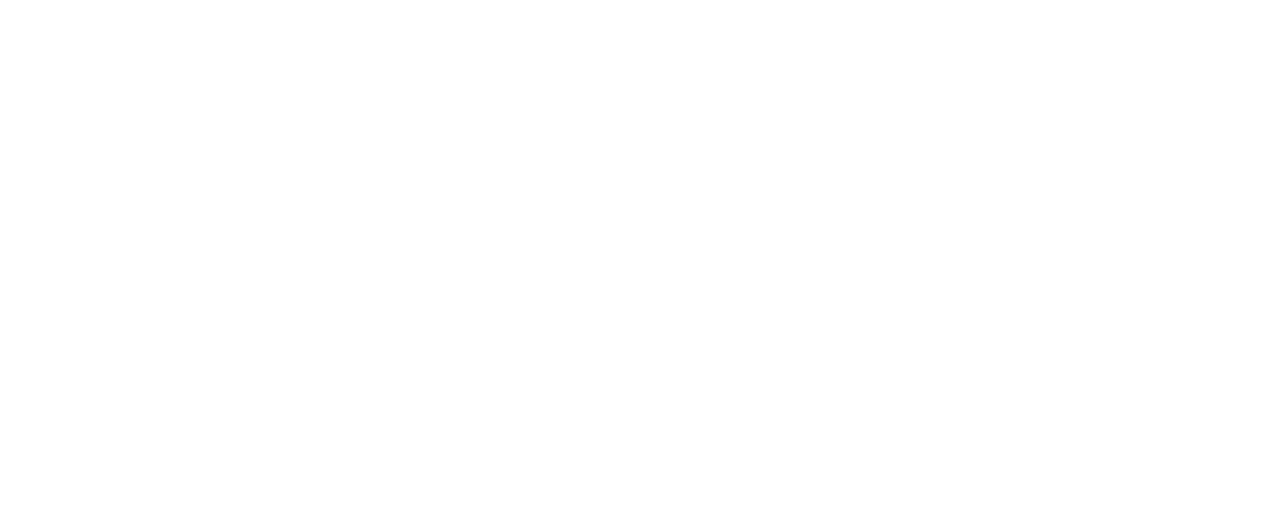
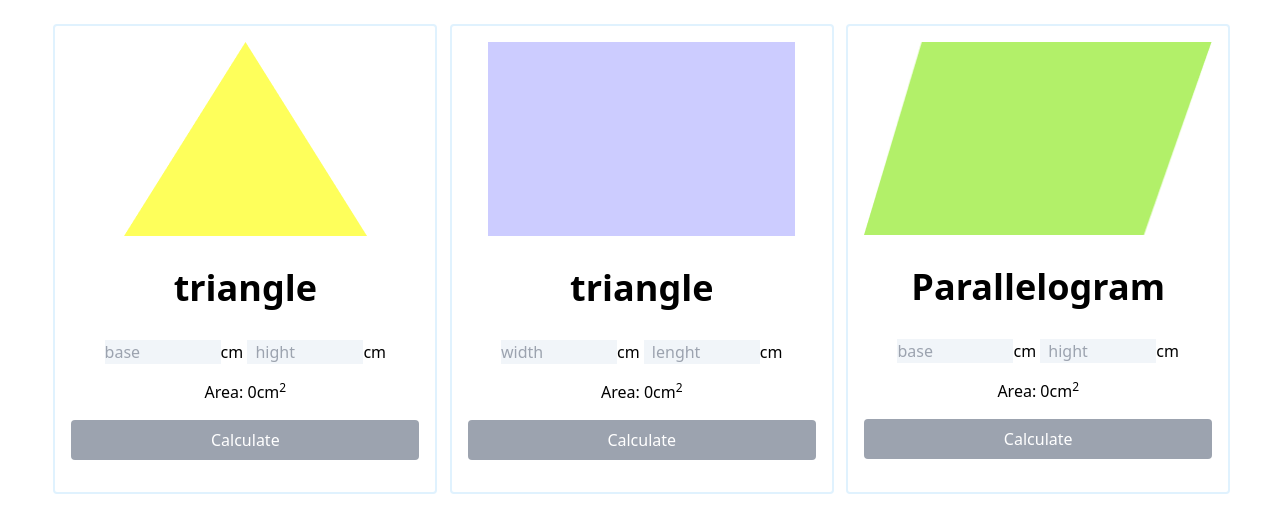
Before and after one commit to Rony-Ahmed6245/geometry-genius, a plain HTML site: page index.html in a window 1280 px wide. Drawn offline with nearby package versions, Linux system fonts and the light colour scheme.

Commit message:
geometre cerated

```diff
--- a/index.html
+++ b/index.html
@@ -5,16 +5,52 @@
     <meta http-equiv="X-UA-Compatible" content="IE=edge">
     <meta name="viewport" content="width=device-width, initial-scale=1.0">
     <title>Geometry Genius</title>
+
     <!-- tailwind css link  -->
-
-
+    <script src="https://cdn.tailwindcss.com"></script>
 </head>
 <body>
 
 
+<!-- <h1 class="text-xl font-bold">hello</h1> -->
+<section class="w-11/12 mx-auto mt-6">
+
+        <div class="grid grid-cols-1 md:grid-cols-2 lg:grid-cols-3 gap-4">
+            <!-- 1..tringle-->
+            <div class="w-96 border-solid border-2 rounded border-sky-100 text-center justify-center p-4 ">
+                <div><img class="mx-auto" src="images/triangle.png" alt=""></div>
+                <h1 class="text-center my-8 font-bold text-4xl">triangle</h1>
+                <input id="base-input" class="w-1/3 bg-slate-100" type="number" placeholder="base">cm
+                <input id="hight-input" placeholder="hight" class="w-1/3 bg-slate-100 pl-2" type="number">cm
+                <h4 class="my-4">Area: <span id="result">0</span>cm<sup>2</sup>
+                </h4>
+                <button class="block bg-gray-400 w-full my-4 text-white py-2 rounded " onclick="tringle()">Calculate</button>
+            </div>
+            <!-- 2..Rectangle -->
+            <div class="w-96 border-solid border-2 rounded border-sky-100 text-center justify-center p-4 ">
+                <div><img class="mx-auto" src="images/rectangle.png" alt=""></div>
+                <h1 class="text-center my-8 font-bold text-4xl">triangle</h1>
+                <input id="rectrangle-width" placeholder="width" class="w-1/3 bg-slate-100" type="number">cm
+                <input id="rectrangle-lenght" placeholder="lenght" class="w-1/3 bg-slate-100 pl-2" type="number">cm
+                <h4 class="my-4">Area: <span id="rectangle-display">0</span>cm<sup>2</sup>
+                </h4>
+                <button class="block bg-gray-400 w-full my-4 text-white py-2 rounded" onclick="rectangle()">Calculate</button>
+            </div>
+            <!-- 3 Parallelogram-->
+            <div class="w-96 border-solid border-2 rounded border-sky-100 text-center justify-center p-4 ">
+                <div><img class="mx-auto" src="images/parallelogram.png" alt=""></div>
+                <h1 class="text-center my-8 font-bold text-4xl">Parallelogram</h1>
+                <input id="parallelogram-base" placeholder="base" class="w-1/3 bg-slate-100" type="number">cm
+                <input id="parallelogram-hight" placeholder="hight" class="w-1/3 bg-slate-100 pl-2" type="number">cm
+                <h4 class="my-4">Area: <span id="parallelogram-display">0</span>cm<sup>2</sup>
+                </h4>
+                <button class="block bg-gray-400 w-full my-4 text-white py-2 rounded" onclick="parallelogram()">Calculate</button>
+            </div>
+
+        </div>
 
 
-
+</section>
 
 
 
--- a/js/script.js
+++ b/js/script.js
@@ -0,0 +1,52 @@
+function tringle(){
+    const baseInput = inputField("base-input");
+    const hightInput = inputField('hight-input');
+    const area = 0.5 * baseInput * hightInput ;
+    const area1 = area.toFixed(2);
+    if(isNaN(baseInput) || isNaN(hightInput)){
+        alert('invalid');
+        return ;
+    }
+    display("result", area1)
+
+}
+
+
+function rectangle(){
+    const rectrangleWidth =inputField('rectrangle-width');
+    const rectranglLenght =  inputField('rectrangle-lenght');
+    const area = rectrangleWidth * rectranglLenght;
+    const area1 = area.toFixed(2)
+    if(isNaN(rectrangleWidth) || isNaN(rectranglLenght)){
+        alert('invalid');
+        return;
+    }
+    display('rectangle-display', area1)
+}
+
+function parallelogram(){
+    const parallelogramBase = inputField('parallelogram-base');
+    const parallelogramHight = inputField('parallelogram-hight');
+    const area  = parallelogramBase * parallelogramHight ;
+    const area1 = area.toFixed(2)
+    if(isNaN(parallelogramBase) || isNaN(parallelogramHight)){
+        alert('invalid');
+        return;
+    }
+    display('parallelogram-display', area1)
+}
+
+
+
+// function utilities
+function inputField(input){
+    const inputField = document.getElementById(input);
+    const inputFieldText = inputField.value ;
+    const inputValue = parseFloat(inputFieldText);
+    inputField.value = '';
+    return inputValue ;
+}
+function display(whereId, what){
+   const displayValue =  document.getElementById(whereId);
+   displayValue.innerText = what ;
+}
--- /dev/null
+++ b/tailwind.config.js
@@ -0,0 +1,8 @@
+/** @type {import('tailwindcss').Config} */
+module.exports = {
+    content: ["./src/**/*.{html,js}"],
+    theme: {
+      extend: {},
+    },
+    plugins: [],
+  }
```
